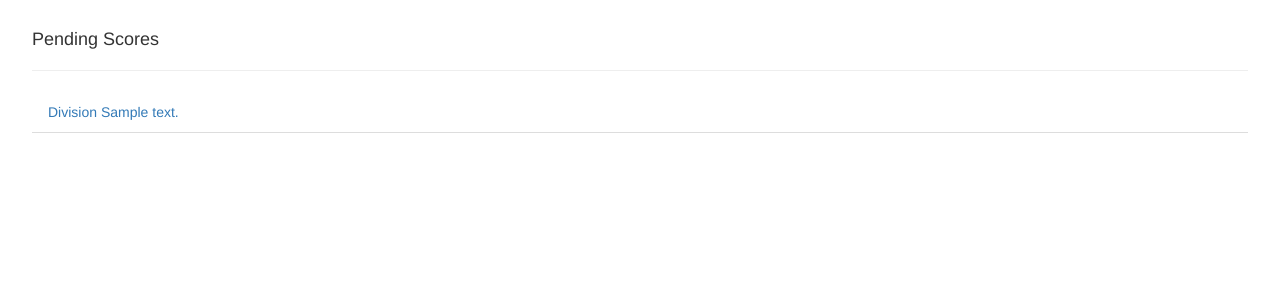
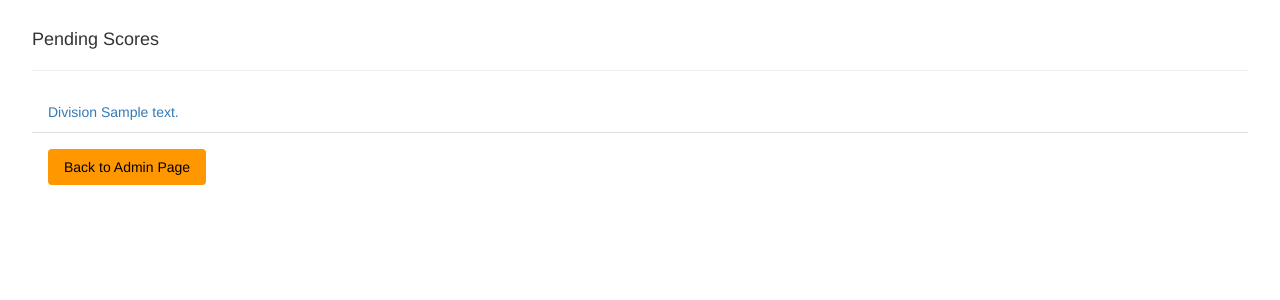
Before and after one commit to dchege711/cos333_tiger_leagues, a Flask app: template tiger_leagues/templates/admin/admin_league_homepage.html in a window 1280 px wide. Shown: the part 52-352 px from the top of the page. Run offline with Flask 2, Linux system fonts and the light colour scheme; the template is opened without the code that fills it: most values are stand-ins (such as "Sample title", 1, 10 or a date in 2020); some libraries are stand-ins or nearby versions.

Commit message:
Include backlinks to the admin panel. Comment out playoffs.

```diff
--- a/tiger_leagues/templates/admin/admin_league_homepage.html
+++ b/tiger_leagues/templates/admin/admin_league_homepage.html
@@ -67,6 +67,10 @@
                 {% endfor %}
             </div>
 
+            <div class="w3-container w3-margin-top">
+                <button onclick="document.location = './../'" class="w3-button w3-round w3-orange w3-left">Back to Admin Page</button>
+            </div>
+
         </div>
 
     </div>
--- a/tiger_leagues/templates/admin/admin_league_panel.html
+++ b/tiger_leagues/templates/admin/admin_league_panel.html
@@ -40,7 +40,7 @@
             {% endif %}
             <br />
 
-            {% if league_info["league_status"] == "league_matches_completed" %}
+            <!-- {% if league_info["league_status"] == "league_matches_completed" %}
             <button class="w3-button w3-large w3-round w3-green">Start Playoffs</button>
             {% else %}
             <button class="w3-button w3-large w3-round w3-gray inactive">Start Playoffs</button>
@@ -52,7 +52,7 @@
             {% else %}
             <button class="w3-button w3-large w3-round w3-gray inactive">View Playoffs</button>
             {% endif %}
-            <br />
+            <br /> -->
 
             <button class="w3-button w3-large w3-round w3-gray inactive">Delete the League</button>
             <br />
```
Lines whose indentation alone changed are shown as unchanged.
